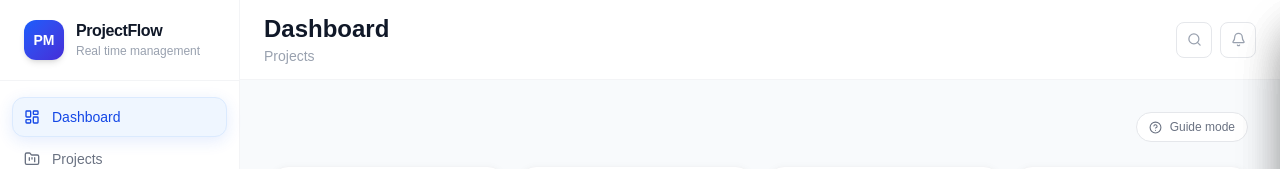
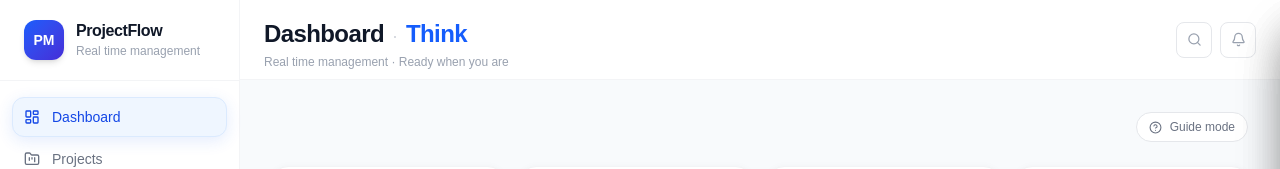
Before and after one commit to utkarsh1993p-sudo/project-manager, a Next.js app: page / in a window 1280 px wide. Shown: the top 169 px of the page. Built offline with nearby package versions, Linux system fonts and the light colour scheme; no server answers; the database is empty.

Commit message:
feat: infinite cycling header — Dashboard · Think [Projects/Planning/Risk management/Execution/ProjectFlow]

```diff
--- a/src/components/layout/header.tsx
+++ b/src/components/layout/header.tsx
@@ -6,8 +6,8 @@ import { Bell, Search } from "lucide-react";
 import { useNotifications } from "@/contexts/notifications-context";
 import { NotificationPanel } from "./notification-panel";
 
-const CYCLE_WORDS = ["Insights", "Planning", "Projects", "Ready when you are"];
-const CYCLE_DELAY = 1800; // ms between each word
+const CYCLE_WORDS = ["Projects", "Planning", "Risk management", "Execution", "ProjectFlow"];
+const CYCLE_DELAY = 2000;
 
 interface HeaderProps {
   title: string;
@@ -18,49 +18,71 @@ export function Header({ title }: HeaderProps) {
   const [panelOpen, setPanelOpen] = useState(false);
   const { unreadCount } = useNotifications();
   const [wordIndex, setWordIndex] = useState(0);
-  const [cyclingDone, setCyclingDone] = useState(false);
 
+  // Infinite loop
   useEffect(() => {
-    if (cyclingDone) return;
-    if (wordIndex >= CYCLE_WORDS.length - 1) {
-      setCyclingDone(true);
-      return;
-    }
-    const id = setTimeout(() => setWordIndex((i) => i + 1), CYCLE_DELAY);
+    const id = setTimeout(
+      () => setWordIndex((i) => (i + 1) % CYCLE_WORDS.length),
+      CYCLE_DELAY
+    );
     return () => clearTimeout(id);
-  }, [wordIndex, cyclingDone]);
+  }, [wordIndex]);
 
   return (
     <header className="h-16 md:h-20 border-b border-gray-100 bg-white px-4 md:px-6 flex items-center justify-between shrink-0">
-      {/* Title block */}
-      <div className="pl-10 md:pl-0 flex flex-col justify-center gap-0.5">
-        <motion.h1
-          initial={{ opacity: 0, y: -12 }}
+
+      {/* ── Title row ── */}
+      <div className="pl-10 md:pl-0 flex flex-col justify-center gap-1">
+
+        {/* "Dashboard · Think [cycling]" on one line */}
+        <motion.div
+          initial={{ opacity: 0, y: -10 }}
           animate={{ opacity: 1, y: 0 }}
           transition={{ duration: 0.45, ease: [0.22, 1, 0.36, 1] }}
-          className="text-xl md:text-2xl font-bold text-gray-900 leading-tight"
+          className="flex items-baseline gap-2 flex-wrap"
         >
+          {/* Dashboard */}
+          <h1 className="text-xl md:text-2xl font-bold text-gray-900 leading-tight tracking-tight">
             {title}
-        </motion.h1>
+          </h1>
 
-        {/* Cycling subtitle */}
-        <div className="h-5 overflow-hidden relative">
+          {/* Divider dot */}
+          <span className="text-gray-300 text-lg font-light select-none">·</span>
+
+          {/* "Think" — fixed accent word */}
+          <span className="text-xl md:text-2xl font-bold text-blue-600 leading-tight tracking-tight">
+            Think
+          </span>
+
+          {/* Cycling word — slides from bottom */}
+          <div className="h-7 md:h-8 overflow-hidden relative flex items-center min-w-[140px]">
             <AnimatePresence mode="popLayout">
-            <motion.p
+              <motion.span
                 key={wordIndex}
-              initial={{ y: 20, opacity: 0 }}
+                initial={{ y: 28, opacity: 0 }}
                 animate={{ y: 0, opacity: 1 }}
-              exit={{ y: -20, opacity: 0 }}
-              transition={{ duration: 0.32, ease: [0.22, 1, 0.36, 1] }}
-              className="text-sm text-gray-400 absolute whitespace-nowrap"
+                exit={{ y: -28, opacity: 0 }}
+                transition={{ duration: 0.35, ease: [0.22, 1, 0.36, 1] }}
+                className="absolute text-xl md:text-2xl font-bold text-gray-800 leading-tight tracking-tight whitespace-nowrap"
               >
                 {CYCLE_WORDS[wordIndex]}
-            </motion.p>
+              </motion.span>
             </AnimatePresence>
           </div>
+        </motion.div>
+
+        {/* Subtitle */}
+        <motion.p
+          initial={{ opacity: 0, y: 6 }}
+          animate={{ opacity: 1, y: 0 }}
+          transition={{ delay: 0.18, duration: 0.4, ease: [0.22, 1, 0.36, 1] }}
+          className="text-xs text-gray-400"
+        >
+          Real time management · Ready when you are
+        </motion.p>
       </div>
 
-      {/* Right controls */}
+      {/* ── Right controls ── */}
       <div className="flex items-center gap-2">
         <motion.button
           initial={{ opacity: 0, scale: 0.85 }}
```
Lines whose indentation alone changed are shown as unchanged.
